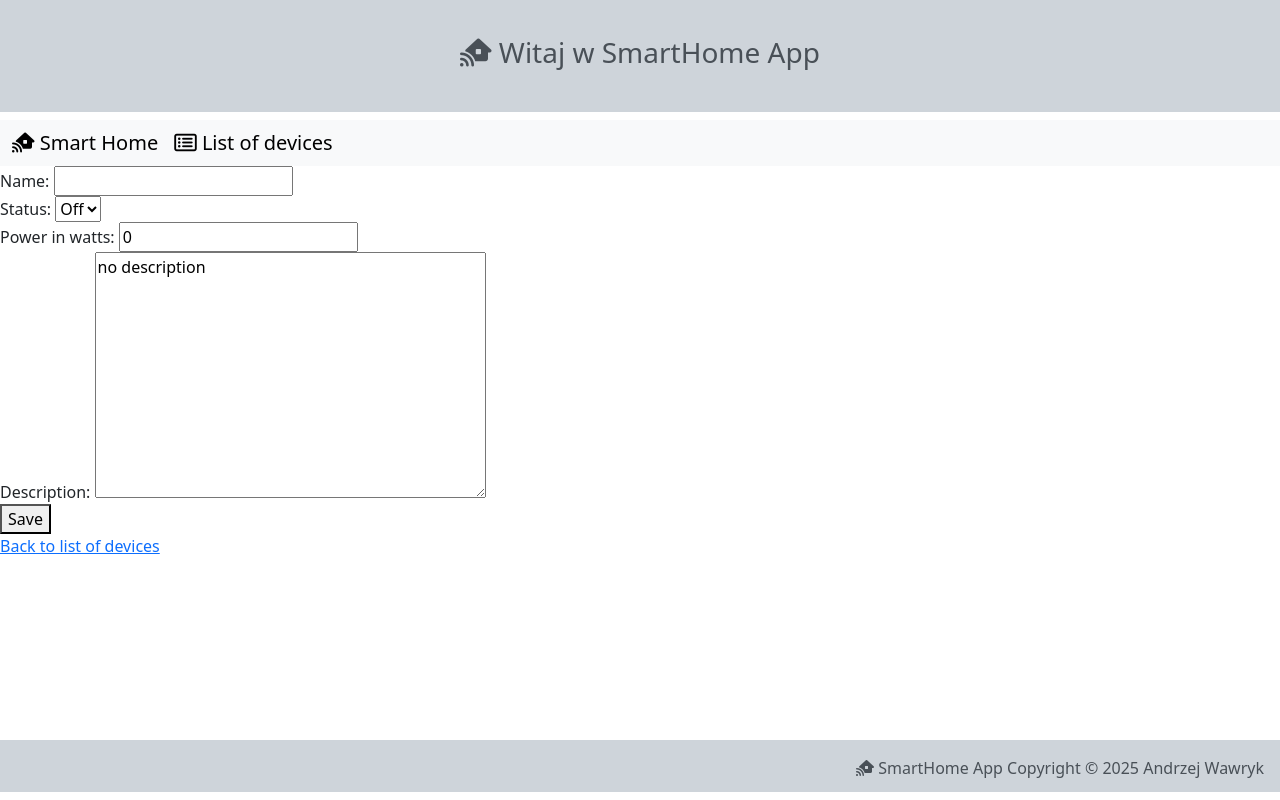
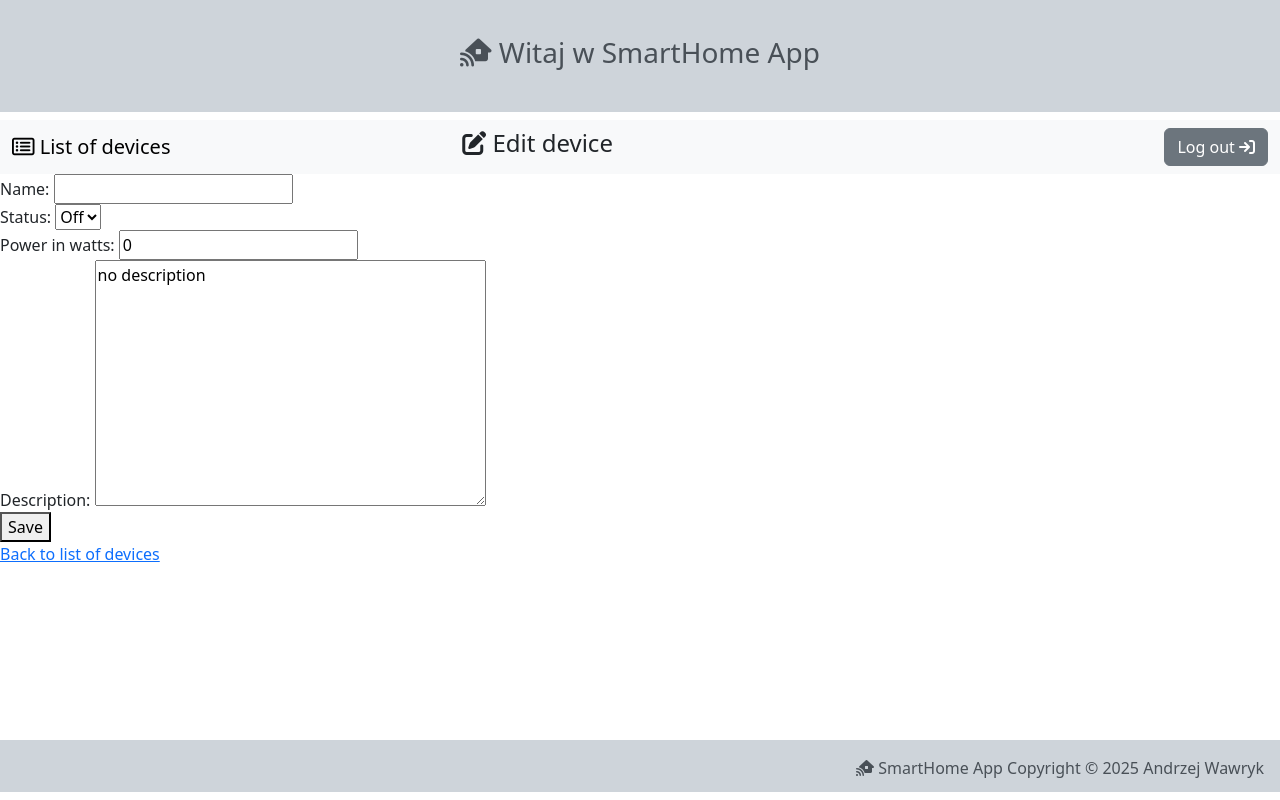
Before and after one commit to preemek/smarthome_app, a Django app: page /shApp/new_device/ in a window 1280 px wide. Run offline with Django 5.2, Linux system fonts and the light colour scheme; the visitor is signed in with stand-in values (Sample User, id 1); some libraries are stand-ins or nearby versions.

Commit message:
Lekcja 2025-01-16

```diff
--- a/SmartHome/templates/shApp_device_form.html
+++ b/SmartHome/templates/shApp_device_form.html
@@ -5,14 +5,30 @@
 <nav class="navbar navbar-expand-lg bg-body-tertiary">
   <div class="container-fluid">
   <div class="collapse navbar-collapse" id="navbarNav">
-      <ul class="navbar-nav">
-        <li class="nav-item">
-          <a class="navbar-brand" href="{% url 'smart_home' %}"><i class="fa-solid fa-house-signal"></i> Smart Home</a>
-        </li>
+      <ul class="navbar-nav mr-auto">
         <li class="nav-item">
           <a class="navbar-brand" href="{% url 'devices' %}"><i class="fa-regular fa-rectangle-list"></i> List of devices</a>
         </li>
       </ul>
+      <ul class="navbar-nav mx-auto">
+        <li class="nav-item">
+          {% if isNew %}
+            <h4><i class="fa-solid fa-square-plus"></i> Add new device</h4>
+          {% else %}
+            <h4><i class="fa-solid fa-pen-to-square"></i> Edit device</h4>
+          {% endif %}
+        </li>
+      </ul>
+            {% if user.is_authenticated %}
+      <ul class="navbar-nav ms-auto">
+        <li class="nav-item">
+          <form method="post" action="{% url 'logout' %}" >
+              {% csrf_token %}
+              <button class="btn btn-secondary" type="submit">Log&nbsp;out&nbsp;<i class="fa-solid fa-arrow-right-to-bracket"></i></button>
+          </form>
+        </li>
+      </ul>
+      {% endif %}
     </div>
   </div>
 </nav>
```
